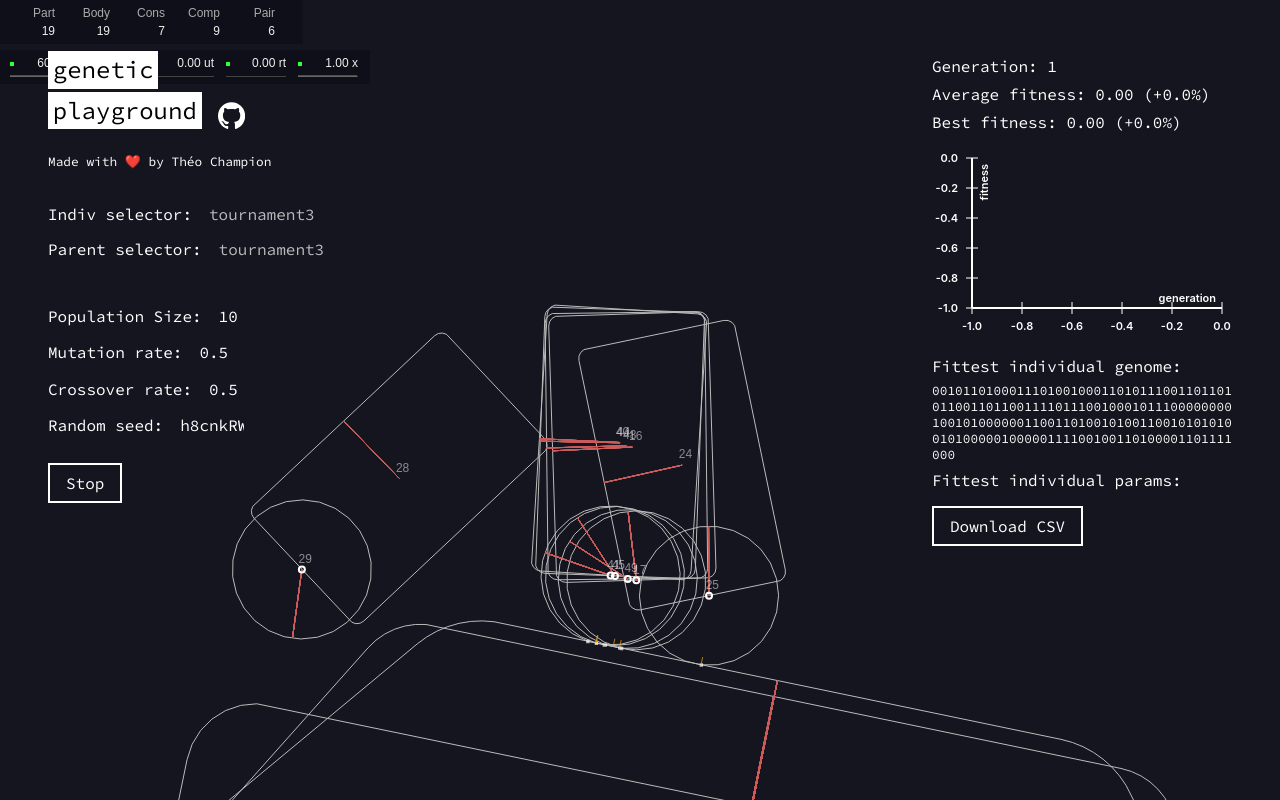
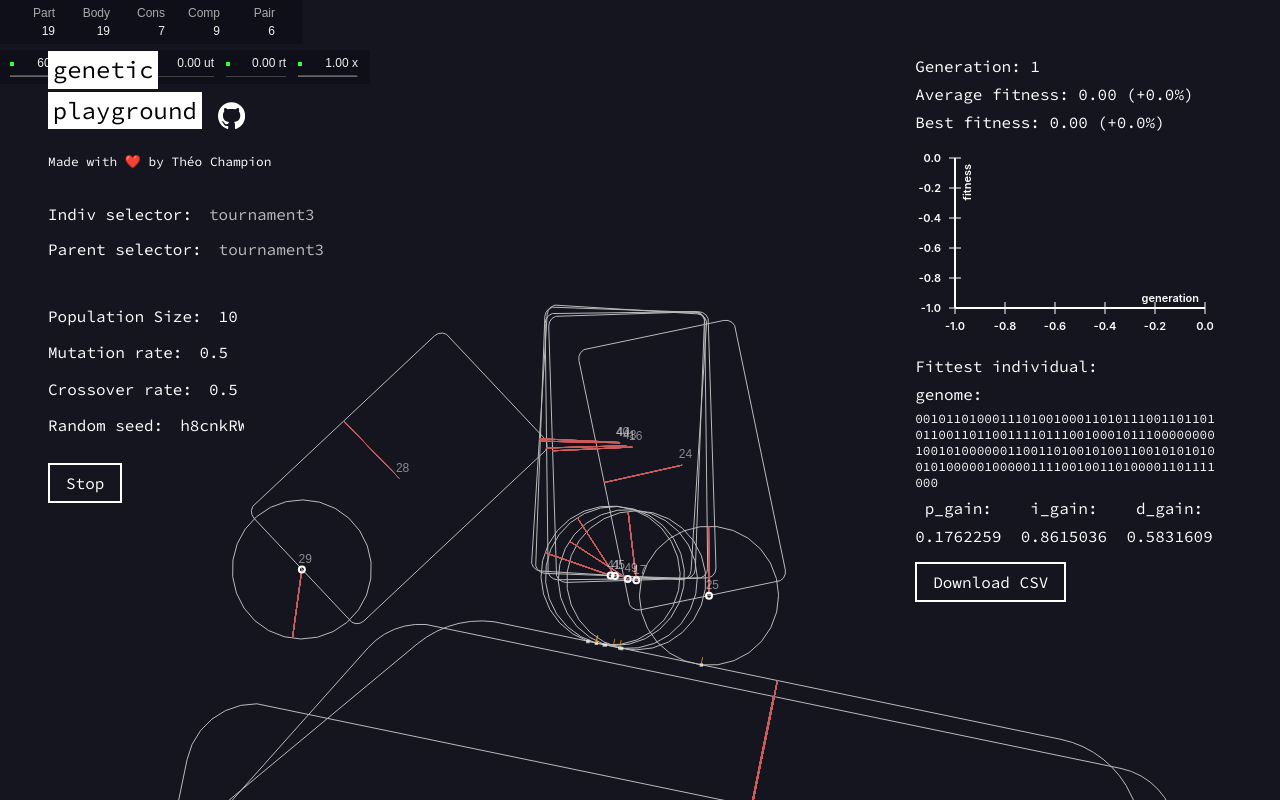
Before and after one commit to tzvc/genetic-playground, a React (Create React App) app: page / in a window 1280 px wide. Both pictures are taken after a click on the button "Run". Built offline with nearby package versions, Linux system fonts and the light colour scheme.

Commit message:
:sparkles: Added pid params history visualisation

```diff
--- a/src/components/genome_vis.js
+++ b/src/components/genome_vis.js
@@ -25,12 +25,15 @@ const change_color_lookup = ["#df2644", "#e96a7f", "#f19dab", "#fff"];
 const GenomeEvolutionVis = ({ genomes }) => {
 	const [current_genome] = genomes.slice(-1);
 	const genome_history = genomes.slice(-4, -1).reverse();
+	const current_params = decodeFloatsFromBinaryStr(current_genome, 3);
 	const params_history = genome_history.map(genome =>
 		decodeFloatsFromBinaryStr(genome, 3)
 	);
 	return (
 		<>
-			<StatLine>Fittest individual genome:</StatLine>
+			<StatLine>Fittest individual:</StatLine>
+			<StatLine>genome:</StatLine>
+
 			<GenVisContainer>
 				{Array.from(current_genome).map((bit, bit_idx) => {
 					let lastChange = change_color_lookup.length - 1;
@@ -46,10 +49,27 @@ const GenomeEvolutionVis = ({ genomes }) => {
 					);
 				})}
 			</GenVisContainer>
-			<StatLine>{`Fittest individual params:`}</StatLine>
-			{/* <StatLine>{`k_p:${p_gain.toFixed(3)} k_i:${i_gain.toFixed(
-				3
-			)} k_d:${d_gain.toFixed(3)}`}</StatLine> */}
+			<StatLine>
+				&nbsp;p_gain:&nbsp;&nbsp;&nbsp;&nbsp;i_gain:&nbsp;&nbsp;&nbsp;&nbsp;d_gain:
+			</StatLine>
+			<StatLine>
+				{current_params.map((param, param_idx) => {
+					let lastChange = change_color_lookup.length - 1;
+					for (const [ex_p_idx, ex_param] of params_history.entries())
+						if (ex_param[param_idx] !== param) {
+							lastChange = ex_p_idx;
+							break;
+						}
+					return (
+						<GenBitChange
+							key={param_idx}
+							color={change_color_lookup[lastChange]}
+						>
+							{`${param.toFixed(7)}`}&nbsp;&nbsp;
+						</GenBitChange>
+					);
+				})}
+			</StatLine>
 		</>
 	);
 };
```
